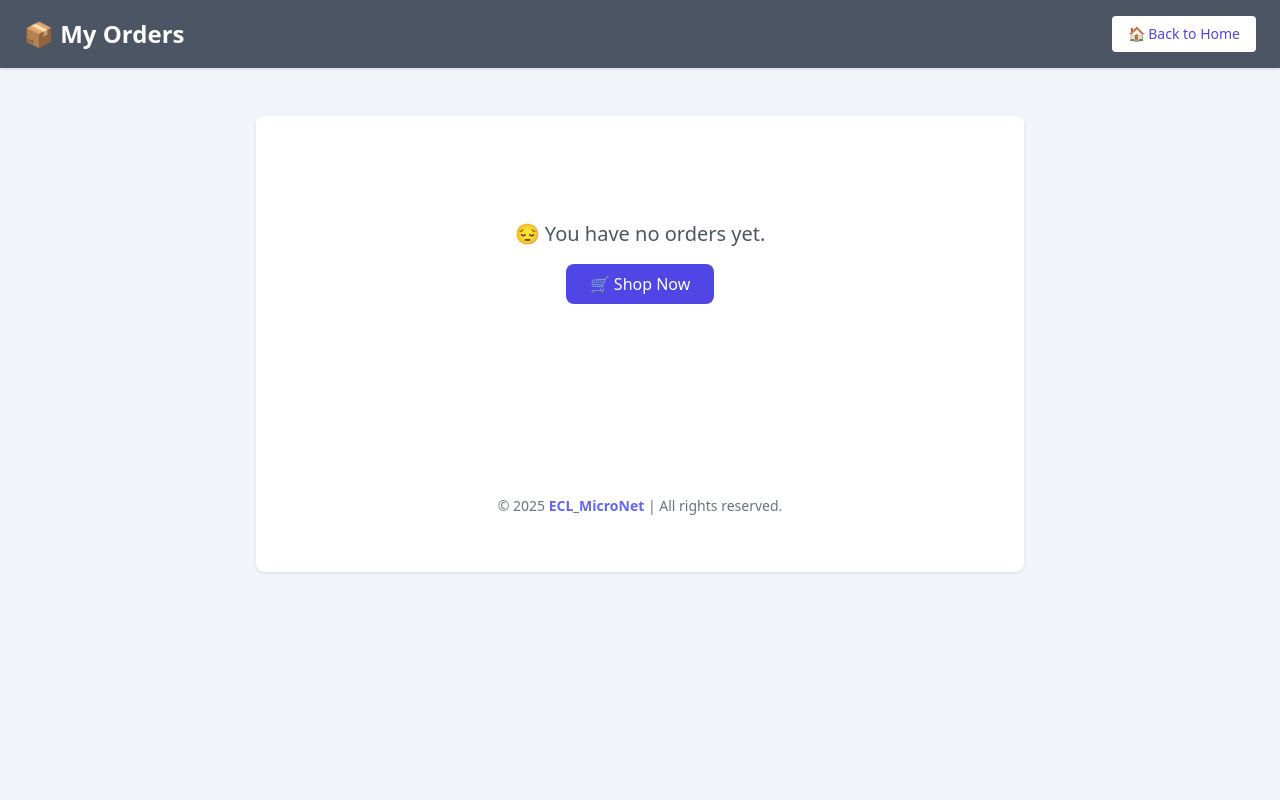
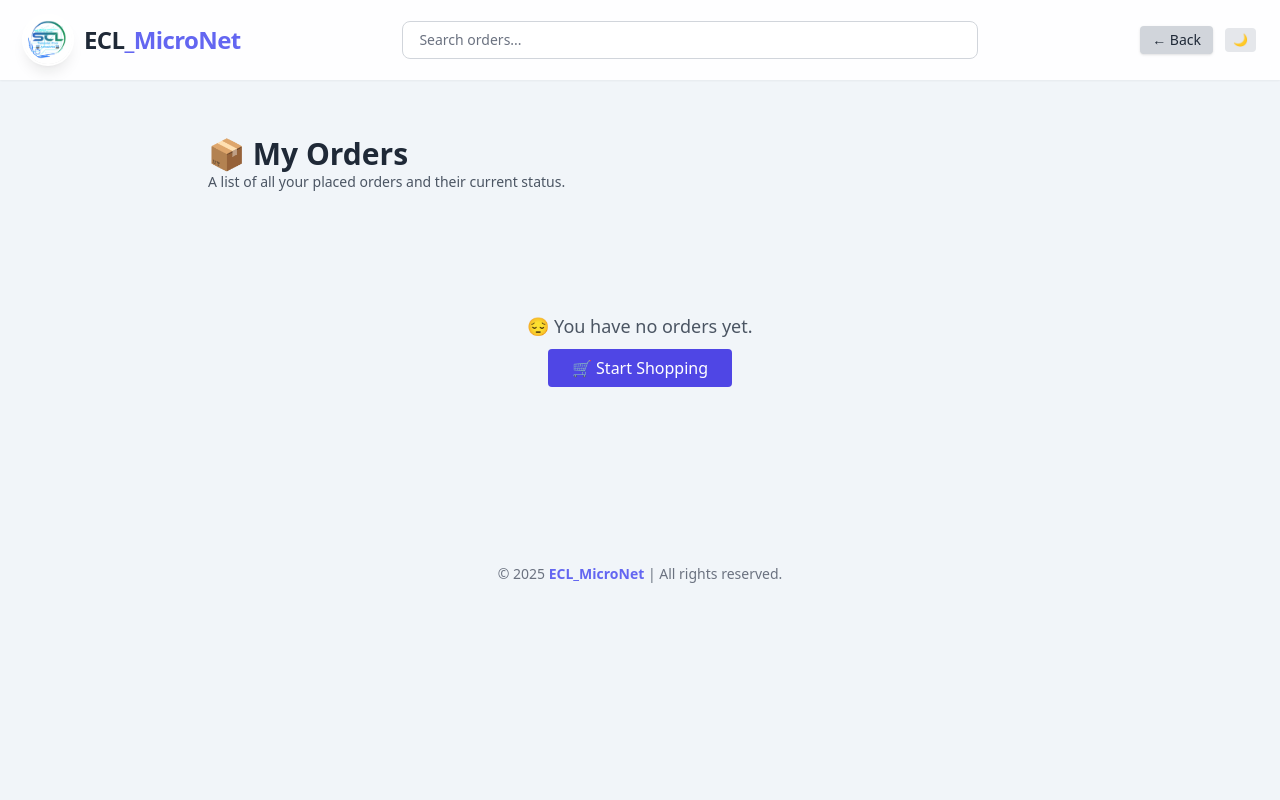
Before and after one commit to justWin01/ECL_WEB-Initial-, a Flask app: template templates/orders.html in a window 1280 px wide. Run offline with Flask 3, Linux system fonts and the light colour scheme; the template is opened without the code that fills it, so the values that code supplies are empty; some libraries are stand-ins or nearby versions.

Commit message:
add logo

```diff
--- a/templates/orders.html
+++ b/templates/orders.html
@@ -3,70 +3,115 @@
 <head>
   <meta charset="UTF-8" />
   <meta name="viewport" content="width=device-width, initial-scale=1.0"/>
-  <title>My Orders</title>
+  <title>My Orders - ECL_MicroNet</title>
   <script src="https://cdn.tailwindcss.com?plugins=forms"></script>
+  <script>
+    tailwind.config = {
+      darkMode: 'class',
+      theme: { extend: {} },
+    };
+  </script>
 </head>
-<body class="bg-slate-100 text-gray-800 min-h-screen">
+<body class="bg-slate-100 dark:bg-gray-900 text-gray-800 dark:text-gray-100 min-h-screen transition">
 
-  <header class="bg-gray-600 text-white py-4 px-6 shadow w-full flex justify-between items-center">
-    <h1 class="text-2xl font-bold flex items-center gap-2">
-      📦 My Orders
-      {% if orders %}
-        <span class="bg-white text-indigo-600 text-xs font-semibold px-2 py-1 rounded-full">{{ orders|length }} order{{ 's' if orders|length > 1 }}</span>
-      {% endif %}
-    </h1>
-    <a href="{{ url_for('home') }}" class="bg-white text-indigo-600 text-sm px-4 py-2 rounded hover:bg-indigo-100 transition">🏠 Back to Home</a>
+  <!-- Persistent Dark Mode -->
+  <script>
+    if (localStorage.getItem("theme") === "dark") {
+      document.documentElement.classList.add("dark");
+    }
+    function toggleDarkMode() {
+      document.documentElement.classList.toggle("dark");
+      localStorage.setItem("theme", document.documentElement.classList.contains("dark") ? "dark" : "light");
+    }
+  </script>
+
+  <!-- Header -->
+  <header class="bg-white/90 dark:bg-gray-800/80 backdrop-blur sticky top-0 z-50 shadow-sm">
+    <div class="max-w-7xl mx-auto flex flex-wrap items-center justify-between px-6 py-4 gap-4">
+      <a href="/" class="flex items-center gap-3 group transition-all duration-300">
+        <div class="relative backdrop-blur-md bg-white/30 dark:bg-white/10 shadow-lg rounded-full p-1 ring-2 ring-white dark:ring-gray-700">
+          <img src="/static/SCLLogo.jpg"
+               alt="ECL_MicroNet Logo"
+               class="h-10 w-10 object-cover rounded-full transition-transform group-hover:scale-110 duration-300">
+        </div>
+        <span class="text-2xl font-semibold tracking-tight text-gray-800 dark:text-white group-hover:text-indigo-500 transition-colors duration-300">
+          ECL<span class="text-indigo-500">_MicroNet</span>
+        </span>
+      </a>
+
+      <form method="GET" class="flex-1 max-w-xl w-full">
+        <input type="text" name="search" placeholder="Search orders..."
+          class="w-full rounded-lg border border-gray-300 dark:border-gray-600 px-4 py-2 text-sm bg-white dark:bg-gray-700 text-gray-800 dark:text-white focus:outline-none focus:ring-2 focus:ring-indigo-500" />
+      </form>
+
+      <div class="flex items-center gap-3">
+        <a href="{{ url_for('home') }}"
+           class="inline-flex items-center gap-2 px-3 py-1 text-sm rounded bg-gray-300 dark:bg-gray-700 text-gray-800 dark:text-white hover:bg-gray-400 dark:hover:bg-gray-600 shadow transition">
+          ← Back
+        </a>
+        <button onclick="toggleDarkMode()"
+            class="bg-gray-200 dark:bg-gray-600 text-xs px-2 py-1 rounded hover:shadow transition">
+          🌙
+        </button>
+      </div>
+
   </header>
 
-  <main class="p-6 flex flex-col items-center">
-    <div class="w-full max-w-3xl bg-white rounded-lg shadow p-6 mt-6">
+  <!-- Main Content -->
+  <main class="max-w-4xl mx-auto px-4 py-10">
+
+    <!-- Category-style Heading -->
+    <header class="mb-6 mt-4">
+      <h1 class="text-3xl font-bold">📦 My Orders</h1>
+      <p class="text-sm text-gray-600 dark:text-gray-300">A list of all your placed orders and their current status.</p>
+    </header>
+
     {% if orders %}
       {% for order in orders %}
-          <div class="border rounded-lg p-5 mb-5 bg-slate-50">
-            <div class="flex justify-between items-center mb-2">
+        <div class="bg-white dark:bg-gray-800 border border-gray-200 dark:border-gray-700 rounded-lg shadow p-5 mb-6 transition hover:shadow-md">
+          <div class="flex justify-between items-center mb-3">
             <div>
-                <h2 class="text-lg font-semibold text-gray-800">Order #{{ order.id }}</h2>
+              <h2 class="text-lg font-semibold text-gray-900 dark:text-white">Order #{{ order.id }}</h2>
               <p class="text-xs text-gray-500">{{ order.date }}</p>
             </div>
             <form method="POST" action="{{ url_for('cancel_order', order_id=order.id) }}">
-                <button type="submit"
-                        onclick="return confirm('Are you sure you want to cancel this order?')"
-                        class="text-sm text-red-600 hover:underline hover:text-red-800 transition">
-                  ❌ Cancel Order
+              <button type="submit" onclick="return confirm('Are you sure you want to cancel this order?')"
+                class="text-sm text-red-600 dark:text-red-400 hover:underline hover:text-red-800 dark:hover:text-red-300 transition">
+                ❌ Cancel
               </button>
             </form>
           </div>
 
-            <ul class="list-disc ml-6 text-sm text-gray-700 space-y-1 mb-3">
+          <ul class="list-disc pl-5 text-sm text-gray-700 dark:text-gray-300 mb-3">
             {% for item in order['items'] %}
               <li>
                 <span class="font-medium">{{ item.name }}</span> —
-                  <span class="text-gray-500">{{ item.price }}</span>
+                <span class="text-gray-500 dark:text-gray-400">{{ item.price }}</span>
               </li>
             {% endfor %}
           </ul>
 
-            <div class="flex justify-between items-center">
-              <div class="text-green-600 font-bold text-sm">Total: {{ order.total }}</div>
-              <div class="text-xs text-gray-500 italic">Status: <span class="text-blue-500">Processing</span></div>
+          <div class="flex justify-between items-center text-sm">
+            <div class="text-emerald-600 dark:text-emerald-400 font-bold">Total: {{ order.total }}</div>
+            <div class="italic text-blue-600 dark:text-blue-300">Status: Processing</div>
           </div>
         </div>
       {% endfor %}
     {% else %}
-        <div class="text-center py-20">
-          <p class="text-gray-600 text-xl mb-4">😔 You have no orders yet.</p>
+      <div class="text-center py-24">
+        <p class="text-lg text-gray-600 dark:text-gray-300 mb-4">😔 You have no orders yet.</p>
         <a href="{{ url_for('home') }}"
-             class="inline-block bg-indigo-600 text-white px-6 py-2 rounded-lg hover:bg-indigo-700 transition">
-            🛒 Shop Now
+          class="bg-indigo-600 text-white px-6 py-2 rounded hover:bg-indigo-700 transition">
+          🛒 Start Shopping
         </a>
       </div>
     {% endif %}
+  </main>
+
   <!-- Footer -->
-  <footer class="text-center text-sm text-gray-500 dark:text-gray-400 mt-20 py-8">
-    &copy; 2025 <strong class="text-indigo-500">ECL_MicroNet</strong> | All rights reserved.
+  <footer class="text-center text-sm text-gray-500 dark:text-gray-400 mt-10 py-2">
+    &copy; 2025 <span class="text-indigo-500 font-semibold">ECL_MicroNet</span> | All rights reserved.
   </footer>
-    </div>
-  </main>
 
 </body>
 </html>
```
Also changed, not shown: templates/category_view.html (+11 -1 lines), templates/favorites.html (+24 -8 lines), templates/home.html (+11 -1 lines), templates/login.html (+6 -1 lines), static/SCLLogo.jpg (added). Lines whose indentation alone changed are shown as unchanged.
